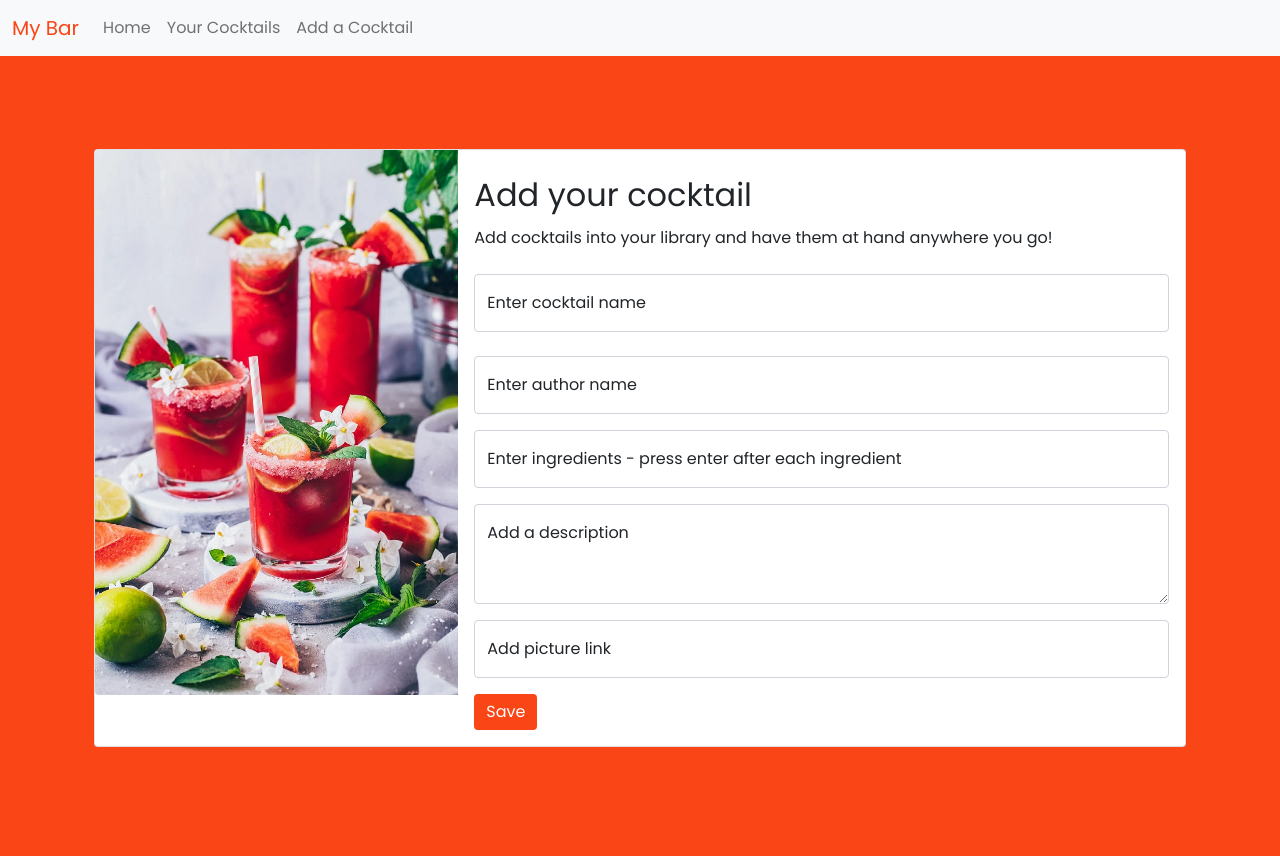
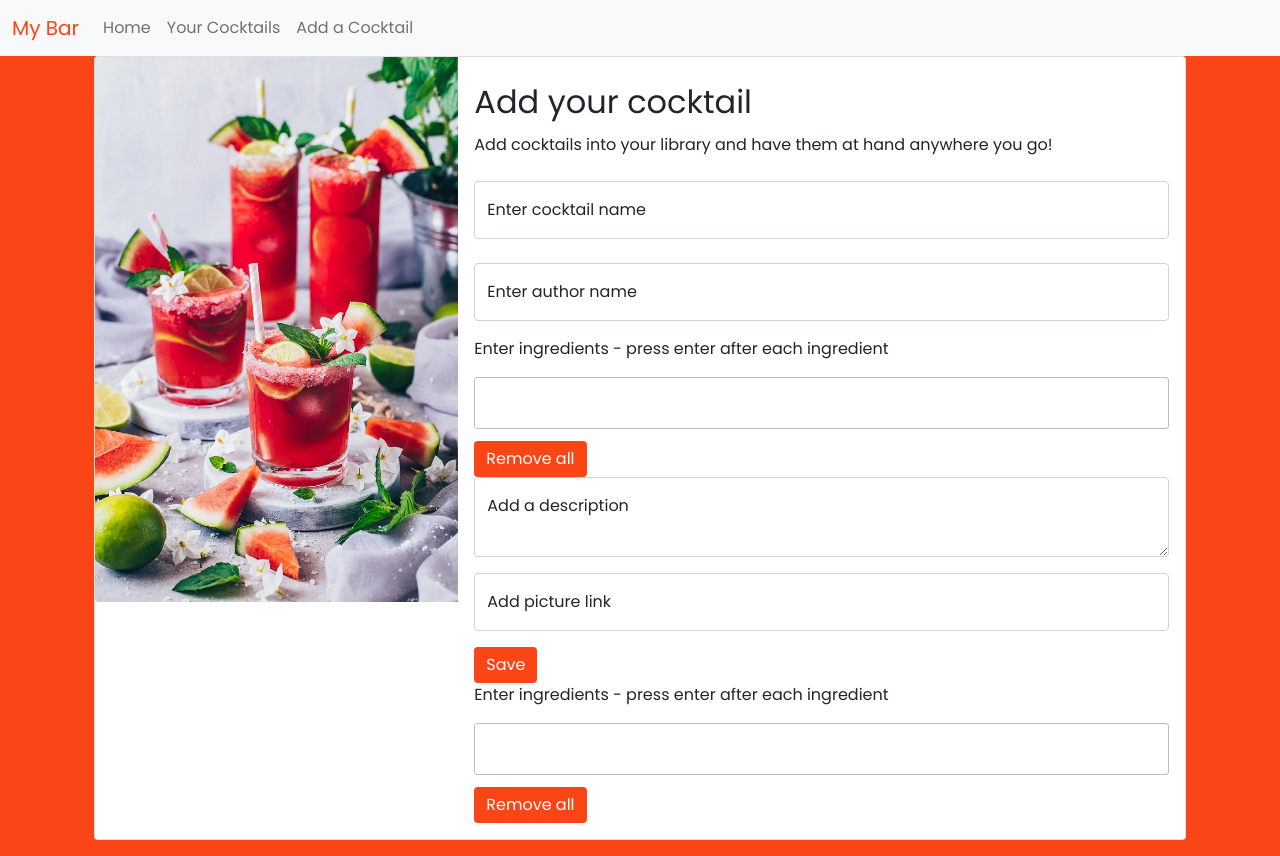
Before and after one commit to RossanaPetrar/Cocktail-Library-Angular, an Angular app: page /add-cocktail in a window 1280 px wide. Built offline with nearby package versions, Linux system fonts and the light colour scheme.

Commit message:
Added Tag Input UI and functionality in add-cocktail page - WIP.

```diff
--- a/src/app/components/add-cocktail/add-cocktail.component.css
+++ b/src/app/components/add-cocktail/add-cocktail.component.css
@@ -19,6 +19,70 @@
   border: none;
 }
 
+.btn-save:focus {
+  border-color: #fa4616;
+  box-shadow: 0 0 0 0.2rem rgba(250, 70, 22, 0.25);
+}
+
 .card-title {
   font-size: 2rem;
 }
+
+.form-control:focus {
+  border-color: #fa4616;
+  box-shadow: 0 0 0 0.2rem rgba(250, 70, 22, 0.25);
+}
+
+/* Tag imput css */
+
+.wrapper :where(li, li, fa-icon) {
+  display: flex;
+  align-items: center;
+}
+
+.input-window {
+  display: flex;
+  flex-wrap: wrap;
+  margin: 12px 0;
+  padding: 0.5rem;
+  border: 1px solid #bcbcbc;
+  border-radius: 3px;
+}
+
+.ingredient-tags {
+  list-style: none;
+  margin: 0.2rem;
+  padding: 0.2rem;
+  border-radius: 3px;
+  background: #fdcabb;
+  border: 1px solid #fcb6a0;
+}
+
+.content ul li fa-icon {
+  height: 20px;
+  width: 20px;
+  cursor: pointer;
+  color: #393939;
+  font-size: 12px;
+  margin-left: 8px;
+  border-radius: 50%;
+  background-color: #fba78e;
+  justify-content: center;
+}
+
+.content ul input {
+  flex: 1;
+  outline: none;
+  border: none;
+  padding: 5px;
+}
+
+.btn-remove-ingredients {
+  background-color: #fa4616;
+  color: white;
+  border: none;
+}
+
+.btn-remove-ingredients:focus {
+  box-shadow: 0 0 0 0.2rem rgba(250, 70, 22, 0.25);
+}
--- a/src/app/components/add-cocktail/add-cocktail.component.html
+++ b/src/app/components/add-cocktail/add-cocktail.component.html
@@ -58,29 +58,46 @@
                     </div>
                   </div>
 
-                  <div class="form-floating mb-3">
-                    <input
-                      type="text"
-                      class="form-control"
-                      id="floatingInput"
-                      placeholder="Enter ingredients"
-                      aria-label="Enter ingredients"
-                      aria-describedby="basic-addon1"
-                      name="ingredients"
-                      [(ngModel)]="ingredients"
-                    />
-                    <label for="floatingInput"
-                      >Enter ingredients - press enter after each
-                      ingredient</label
-                    >
+                  <!-- Tags imput html -->
+
+                  <div class="wrapper">
+                    <div class="content">
+                      <p>
+                        Enter ingredients - press enter after each ingredient
+                      </p>
+
+                      <ul class="input-window">
+                        <div class="tag-list" *ngFor="let tag of tags">
+                          <li class="ingredient-tags">
+                            {{ tag
+                            }}<fa-icon
+                              [icon]="faXmark"
+                              (click)="remove(tag)"
+                            ></fa-icon>
+                          </li>
+                        </div>
+                        <input type="text" (keyup)="addTag($event)" />
+                      </ul>
+
+                      <div class="details">
+                        <button
+                          class="btn btn-light btn-remove-ingredients"
+                          (click)="removeAll()"
+                        >
+                          Remove all
+                        </button>
+                      </div>
+                    </div>
                   </div>
+
+                  <!-- Tags imput html -->
 
                   <div class="form-floating mb-3">
                     <textarea
                       class="form-control"
                       placeholder="Leave a comment here"
                       id="floatingTextarea2"
-                      style="height: 100px"
+                      style="height: 80px"
                       name="description"
                       [(ngModel)]="description"
                     ></textarea>
@@ -108,6 +125,38 @@
                   class="btn btn-light btn-save"
                 />
               </form>
+
+              <!-- Tags imput html -->
+
+              <div class="wrapper">
+                <div class="content">
+                  <p>Enter ingredients - press enter after each ingredient</p>
+
+                  <ul class="input-window">
+                    <div class="tag-list" *ngFor="let tag of tags">
+                      <li class="ingredient-tags">
+                        {{ tag
+                        }}<fa-icon
+                          [icon]="faXmark"
+                          (click)="remove(tag)"
+                        ></fa-icon>
+                      </li>
+                    </div>
+                    <input type="text" (keyup)="addTag($event)" />
+                  </ul>
+
+                  <div class="details">
+                    <button
+                      class="btn btn-light btn-remove-ingredients"
+                      (click)="removeAll()"
+                    >
+                      Remove all
+                    </button>
+                  </div>
+                </div>
+              </div>
+
+              <!-- Tags imput html -->
             </div>
           </div>
         </div>
--- a/src/app/components/add-cocktail/add-cocktail.component.ts
+++ b/src/app/components/add-cocktail/add-cocktail.component.ts
@@ -1,5 +1,6 @@
 import { Component, OnInit } from '@angular/core';
 import { Cocktail } from '../../Cocktail';
+import { faXmark } from '@fortawesome/free-solid-svg-icons';
 
 @Component({
   selector: 'app-add-cocktail',
@@ -7,13 +8,40 @@ import { Cocktail } from '../../Cocktail';
   styleUrls: ['./add-cocktail.component.css'],
 })
 export class AddCocktailComponent implements OnInit {
+  faXmark = faXmark;
   name!: string;
   author!: string;
   ingredients!: string[];
   description!: string;
   image!: string;
+  tags: string[] = [];
 
   constructor() {}
 
   ngOnInit(): void {}
+
+  addTag(e: any) {
+    if (e.key == 'Enter') {
+      let tag: string = e.target.value.replace(/\s+/g, ' ');
+      if (tag.length > 1 && !this.tags.includes(tag))
+        tag.split(',').forEach((tag) => {
+          this.tags.push(tag);
+          console.log(this.tags);
+        });
+    } else return;
+    e.target.value = '';
+  }
+
+  remove(tag: string) {
+    let index = this.tags.indexOf(tag);
+    this.tags = [...this.tags.slice(0, index), ...this.tags.slice(index + 1)];
+    console.log(this.tags);
+  }
+
+  removeAll() {
+    this.tags.length = 0;
+    const ingredientTags = document.querySelectorAll('.ingredient-tags');
+    ingredientTags.forEach((ingredientTags) => ingredientTags.remove());
+    console.log(this.tags);
+  }
 }
```
